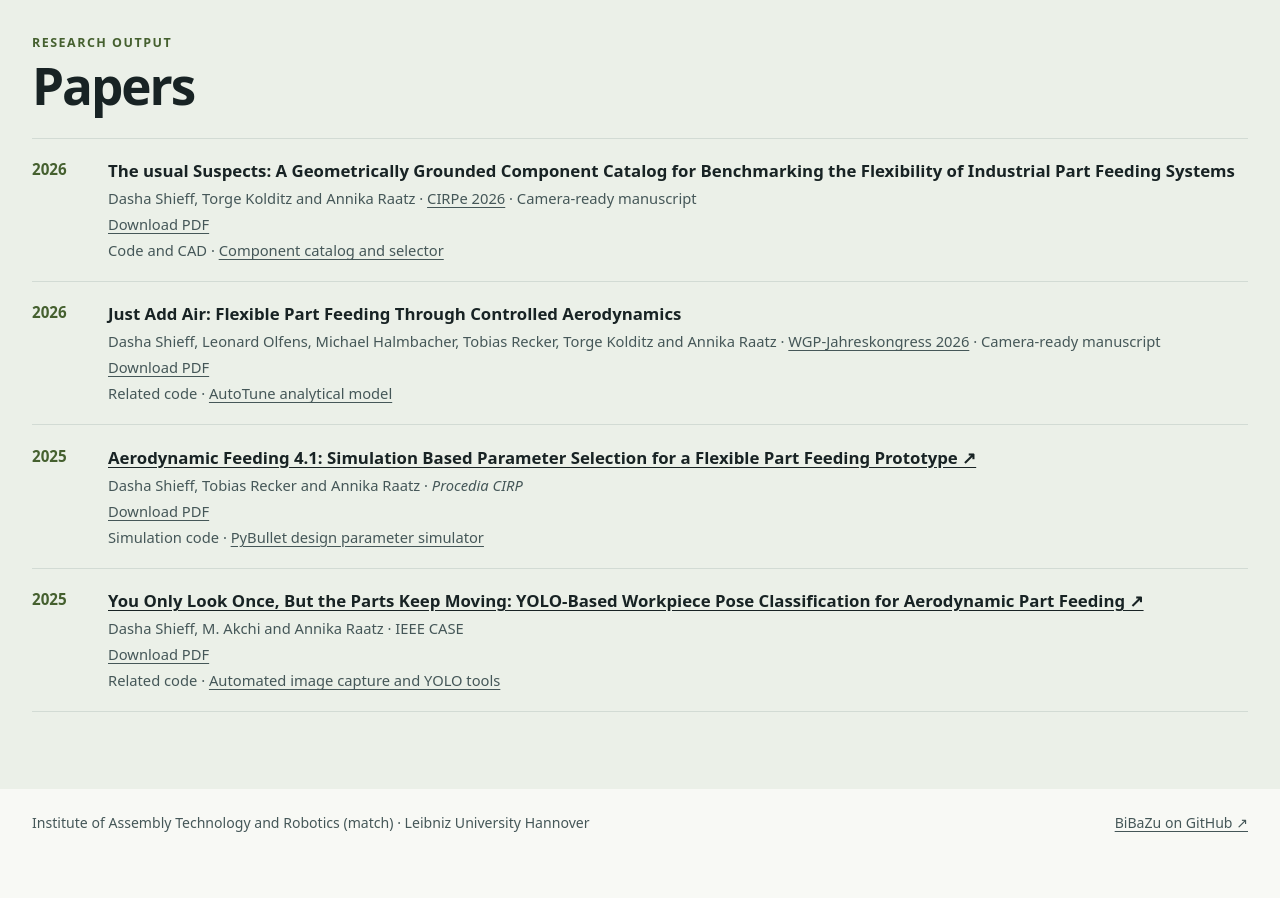
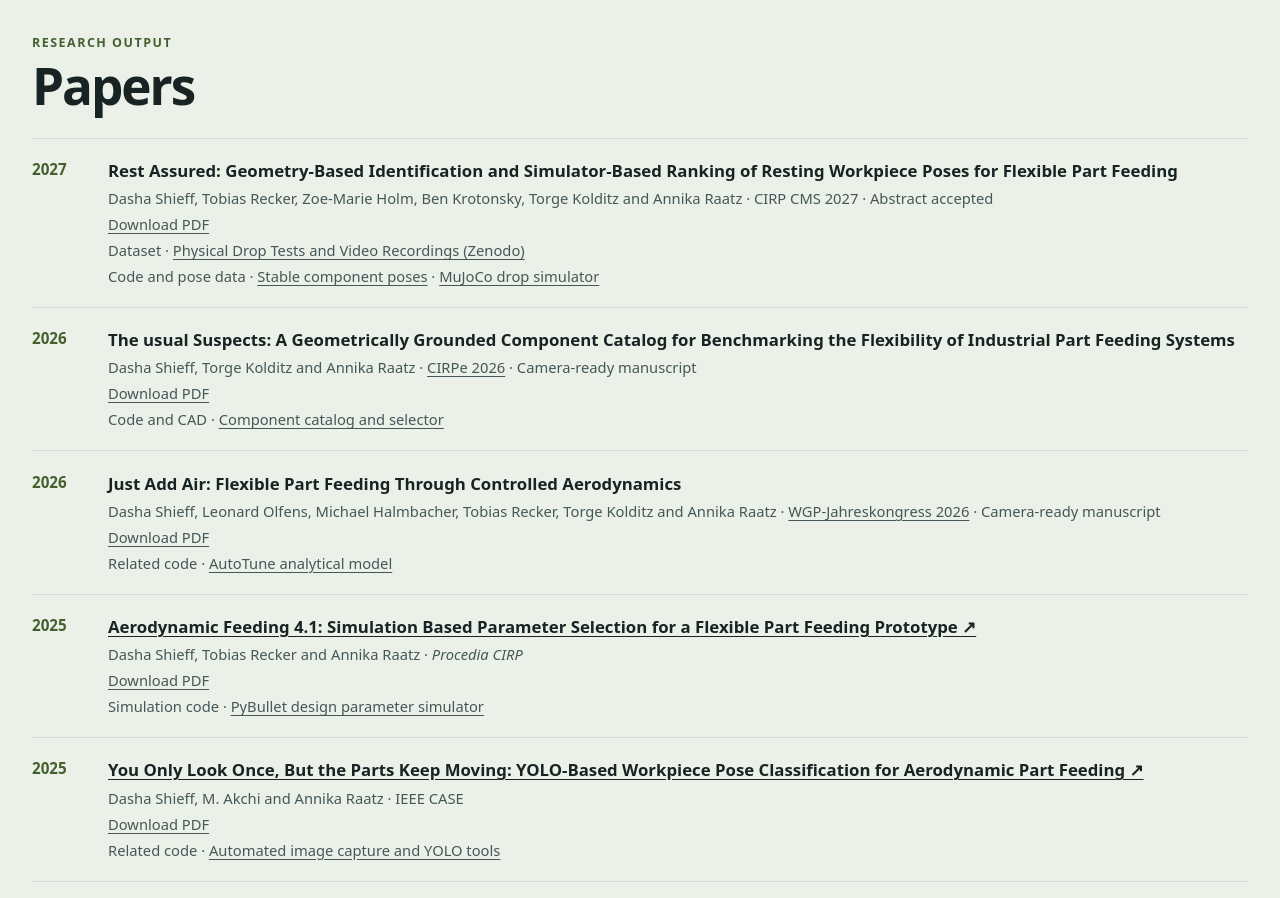
Before and after one commit to match-BiBaZu/match-bibazu.github.io, a plain HTML site: page index.html in a window 1280 px wide. Shown: the part 2360-3258 px from the top of the page. Before the commit the page ends 3217 px from the top, so only its background shows below. Drawn offline with Linux system fonts and the light colour scheme.

Commit message:
Add Rest Assured manuscript and research links

```diff
--- a/index.html
+++ b/index.html
@@ -148,6 +148,16 @@
         <p class="eyebrow">Research output</p>
         <h2 id="publication-title">Papers</h2>
         <ol class="paper-list">
+          <li id="paper-rest-assured">
+            <span class="paper-year">2027</span>
+            <div>
+              <h3>Rest Assured: Geometry-Based Identification and Simulator-Based Ranking of Resting Workpiece Poses for Flexible Part Feeding</h3>
+              <p>Dasha Shieff, Tobias Recker, Zoe-Marie Holm, Ben Krotonsky, Torge Kolditz and Annika Raatz · CIRP CMS 2027 · Abstract accepted</p>
+              <p><a href="assets/papers/rest-assured-cirp-cms-2027.pdf" download aria-label="Download Rest Assured manuscript (PDF)">Download PDF</a></p>
+              <p>Dataset · <a href="https://zenodo.org/records/24070684">Physical Drop Tests and Video Recordings (Zenodo)</a></p>
+              <p>Code and pose data · <a href="https://github.com/match-BiBaZu/BiBaZu_Stable_ComponentPoses">Stable component poses</a> · <a href="https://github.com/match-BiBaZu/BiBaZu_PoseFindingDropSim">MuJoCo drop simulator</a></p>
+            </div>
+          </li>
           <li id="paper-usual-suspects">
             <span class="paper-year">2026</span>
             <div>
```
Also changed, not shown: 1 other file.
